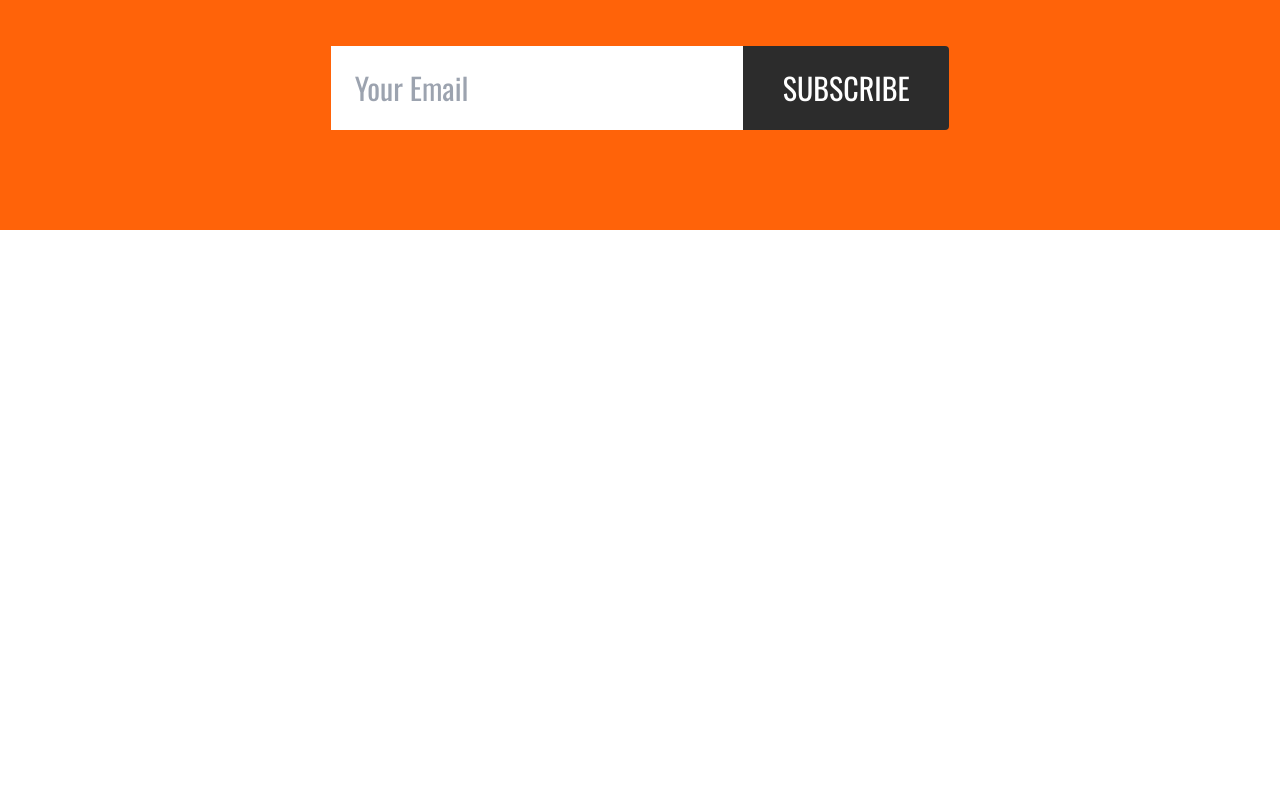
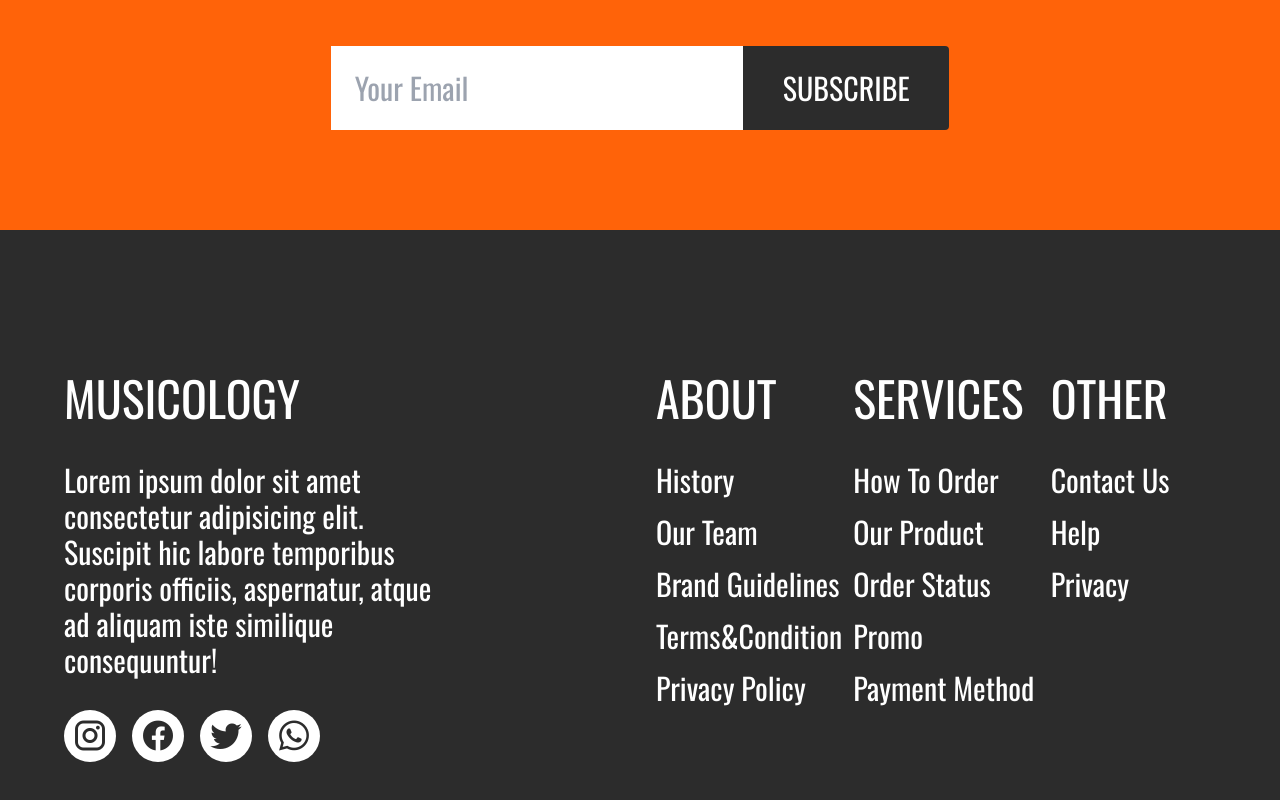
Before and after one commit to Sami-21/Music, a Vue app: page / in a window 1280 px wide. Shown: the part 7720-8520 px from the top of the page. Before the commit the page ends 7950 px from the top, so only its background shows below. Built offline with nearby package versions, Linux system fonts and the light colour scheme.

Commit message:
Footer Section completed

```diff
--- a/src/Views/HomeView.vue
+++ b/src/Views/HomeView.vue
@@ -8,6 +8,88 @@
     <StatsSection />
     <QuoteSection />
     <SubscriptionSection />
+    <footer
+      class="w-screen grid lg:grid-rows-1 lg:grid-cols-2 grid-cols-1 grid-rows-1 pl-16 py-16 px-8 md:pt-36"
+    >
+      <div
+        class="h-fit flex flex-col md:justify-start justify-center md:text-left text-center lg:mr-52"
+      >
+        <h1 class="xl:text-5xl md:text-4xl text-3xl mb-10">MUSICOLOGY</h1>
+        <p class="xl:text-3xl md:text-2xl text-xl mb-8">
+          Lorem ipsum dolor sit amet consectetur adipisicing elit. Suscipit hic
+          labore temporibus corporis officiis, aspernatur, atque ad aliquam iste
+          similique consequuntur!
+        </p>
+        <div class="mb-8">
+          <v-icon
+            class="bg-white p-2 rounded-full mr-4"
+            size="36px"
+            color="#2c2c2c"
+            >mdi-instagram</v-icon
+          >
+          <v-icon
+            class="bg-white p-2 rounded-full mr-4"
+            size="36px"
+            color="#2c2c2c"
+            >mdi-facebook</v-icon
+          >
+          <v-icon
+            class="bg-white p-2 rounded-full mr-4"
+            size="36px"
+            color="#2c2c2c"
+            >mdi-twitter</v-icon
+          >
+          <v-icon
+            class="bg-white p-2 rounded-full mr-4"
+            size="36px"
+            color="#2c2c2c"
+            >mdi-whatsapp</v-icon
+          >
+        </div>
+      </div>
+      <div
+        class="w-full h-full grid sm:grid-cols-3 sm:grid-rows-1 grid-cols-1 grid-rows-3 mx-auto"
+      >
+        <div
+          class="flex flex-col justify-start sm:items-start items-center sm:text-left text-center sm:mb-0 mb-6"
+        >
+          <h1 class="xl:text-5xl sm:text-4xl text-3xl mb-10">ABOUT</h1>
+          <ul>
+            <li class="xl:text-3xl sm:text-2xl text-lg mb-4">History</li>
+            <li class="xl:text-3xl sm:text-2xl text-lg mb-4">Our Team</li>
+            <li class="xl:text-3xl sm:text-2xl text-lg mb-4">
+              Brand Guidelines
+            </li>
+            <li class="xl:text-3xl sm:text-2xl text-lg mb-4">
+              Terms&Condition
+            </li>
+            <li class="xl:text-3xl sm:text-2xl text-lg mb-4">Privacy Policy</li>
+          </ul>
+        </div>
+        <div
+          class="flex flex-col justify-start sm:items-start items-center sm:text-left text-center sm:mb-0 mb-6"
+        >
+          <h1 class="xl:text-5xl sm:text-4xl text-3xl mb-10">SERVICES</h1>
+          <ul>
+            <li class="xl:text-3xl sm:text-2xl text-lg mb-4">How To Order</li>
+            <li class="xl:text-3xl sm:text-2xl text-lg mb-4">Our Product</li>
+            <li class="xl:text-3xl sm:text-2xl text-lg mb-4">Order Status</li>
+            <li class="xl:text-3xl sm:text-2xl text-lg mb-4">Promo</li>
+            <li class="xl:text-3xl sm:text-2xl text-lg mb-4">Payment Method</li>
+          </ul>
+        </div>
+        <div
+          class="flex flex-col justify-start sm:items-start items-center sm:text-left text-center sm:mb-0 mb-6"
+        >
+          <h1 class="xl:text-5xl sm:text-4xl text-3xl mb-10">OTHER</h1>
+          <ul>
+            <li class="xl:text-3xl sm:text-2xl text-lg mb-4">Contact Us</li>
+            <li class="xl:text-3xl sm:text-2xl text-lg mb-4">Help</li>
+            <li class="xl:text-3xl sm:text-2xl text-lg mb-4">Privacy</li>
+          </ul>
+        </div>
+      </div>
+    </footer>
   </main>
 </template>
 <script>
@@ -35,4 +117,14 @@ export default {
 };
 </script>
 
-<style scoped></style>
+<style scoped>
+footer {
+  background: #2c2c2c;
+  min-height: 600px;
+}
+@media (min-width: 640px) {
+  footer {
+    min-height: 0;
+  }
+}
+</style>
```
